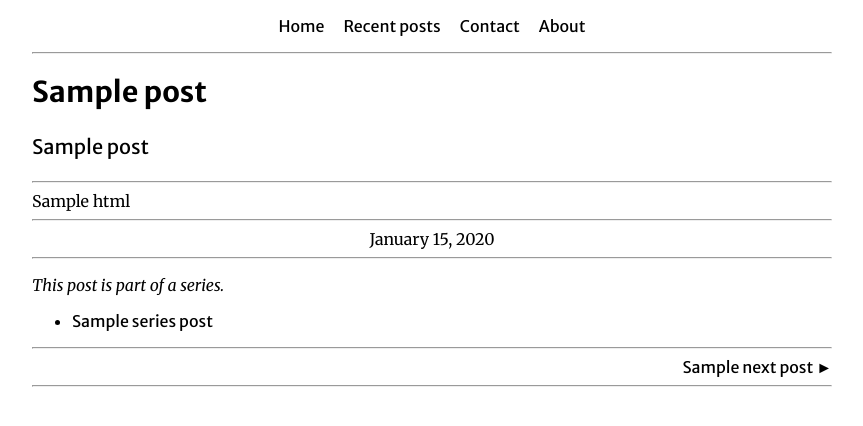
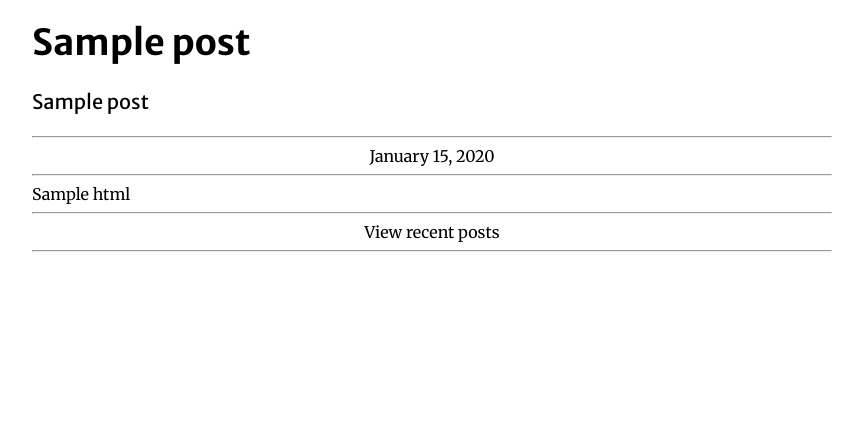
Before and after one commit to sb362/website, a Flask app: template templates/post.html in a window 1280 px wide. Shown: the top 426 px of the page, without its empty margins (208-1071 px from the left). Run offline with Flask 2, Linux system fonts and the light colour scheme; the template is opened without the code that fills it: most values are stand-ins (such as "Sample title", 1, 10 or a date in 2020).

Commit message:
More changes

```diff
--- a/app.py
+++ b/app.py
@@ -48,16 +48,16 @@ def post(post_path):
     is_in_series = bool(series_path)
 
     if is_in_series:
-        series_posts = [post for post in sorted_posts if post.path.startswith("posts/" + series_path)]
+        other_posts = [post for post in sorted_posts if post.path.startswith("posts/" + series_path)]
     else:
-        series_posts = []
+        other_posts = sorted_posts[:3]
 
     i = sorted_posts.index(post)
     prev_post = i > 0 and sorted_posts[i - 1]
     next_post = i < (len(sorted_posts) - 1) and sorted_posts[i + 1]
 
     return render_template("post.html", post=post, prev_post=prev_post, next_post=next_post,
-                           series_posts=series_posts)
+                           other_posts=other_posts, is_in_series=is_in_series)
 
 @app.route('/pygments.css')
 def pygments_theme():
--- a/static/styles/post.css
+++ b/static/styles/post.css
@@ -1,5 +1,9 @@
+#post #content a {
+	text-decoration: none;
+}
+
 #post header #title {
-	font-size: larger;
+	font-size: 1.5em;
 
 	font-weight: bolder;
 }
@@ -10,8 +14,12 @@
 	font-weight: lighter;
 }
 
-#post footer #date {
+#post header #date {
 	text-align: center;
+}
+
+#post footer #other-posts {
+	font-family: 'Merriweather Sans', sans-serif;
 }
 
 #post footer #prev-post {
@@ -22,7 +30,17 @@
 	float: right;
 }
 
-#post footer .post-reference
-{
+#post footer .post-reference {
 	font-family: 'Merriweather Sans', sans-serif;
 }
+
+#post footer #view-all {
+	text-align: center;
+}
+
+#post blockquote {
+	border-left: 0.25rem solid #e5e5e5;
+	color: #979797;
+	margin: .8rem 0;
+	padding: 0rem 1rem 0rem 1rem;
+}
--- a/static/styles/posts.css
+++ b/static/styles/posts.css
@@ -6,8 +6,11 @@
 	width: 720px;
 
 	padding: 10px 10px 10px 10px;
+}
 
-	border: 1px solid;
+.post-list .post:hover {
+	box-shadow: 5px 5px 15px 5px rgba(0, 0, 0, 0.5);
+	transition: box-shadow 0.15s linear;
 }
 
 .post-list .post .description {
--- a/templates/common.html
+++ b/templates/common.html
@@ -16,23 +16,18 @@
   </head>
 
   <body>
-    <nav>
+    <!--<nav>
       <ul>
         <li><a href="/">Home</a></li>
         <li><a href="/posts">Recent posts</a></li>
         <li><a href="/contact">Contact</a></li>
         <li><a href="/about">About</a></li>
       </ul>
-    </nav>
+    </nav>-->
 
     <main>
-      <hr>
-
       {% block main %}
       {% endblock %}
-
-      <br>
-      <hr>
     </main>
   </body>
 </html>
--- a/templates/post.html
+++ b/templates/post.html
@@ -16,41 +16,55 @@
       <h2><span id="subtitle">{{ post.subtitle }}</span></h2>
       {% endif %}
       <hr>
+
+      {% if post.date %}
+      <div id="date">{{ post.date.strftime("%B %d, %Y") }}</div>
+      <hr>
+      {% endif %}
     </header>
 
-    <section id="">{{ post.html | safe }}</section>
+    <section id="content">{{ post.html | safe }}</section>
 
     <footer>
-      {% if post.date %}
       <hr>
 
-      <div id="date">{{ post.date.strftime("%B %d, %Y") }}</div>
-      {% endif %}
+      <div id="view-all"><a class="hidden-link" href="/posts">View recent posts</a></div>
 
-      {% if series_posts %}
-        <hr>
+      <!--
+      <div id="other-posts">
+        <p>
+        {% if is_in_series %}
+          Other posts in this series
+        {% else %}
+          Most recent posts
+        {% endif %}
+        </p>
 
-        <p><i>This post is part of a series.</i></p>
-
-        <ul id="series-posts">
-        {% for series_post in series_posts %}
+        <ul id="other-posts">
+        {% for other_post in other_posts %}
           <li>
-            <a class="hidden-link" href="/{{ series_post.path }}">
-              {% if series_post == post  %}
-                <span class="post-reference"><b>{{ series_post.title }}</b></span>
+            <a class="hidden-link" href="/{{ other_post.path }}">
+              {% if other_post == post %}
+                <span class="post-reference"><b>{{ other_post.title }}</b></span>
               {% else %}
-                <span class="post-reference">{{ series_post.title }}</span>
+                <span class="post-reference">{{ other_post.title }}</span>
               {% endif %}
             </a>
           </li>
         {% endfor %}
+
+          <li>
+            <a class="hidden-link" href="/posts">
+              <span class="post-reference">See all posts</span>
+            </a>
+          </li>
         </ul>
-      {% endif %}
+      </div>
 
       {% if prev_post or next_post %}
+      <hr>
+
       <div id="other-post-info">
-        <hr>
-
         {% if prev_post %}
         <div id="prev-post">
           <a class="hidden-link" href="/{{ prev_post.path }}">
@@ -68,6 +82,9 @@
         {% endif %}
       </div>
       {% endif %}
+      -->
+
+      <hr>
     </footer>
   </article>
 {% endblock %}
```
